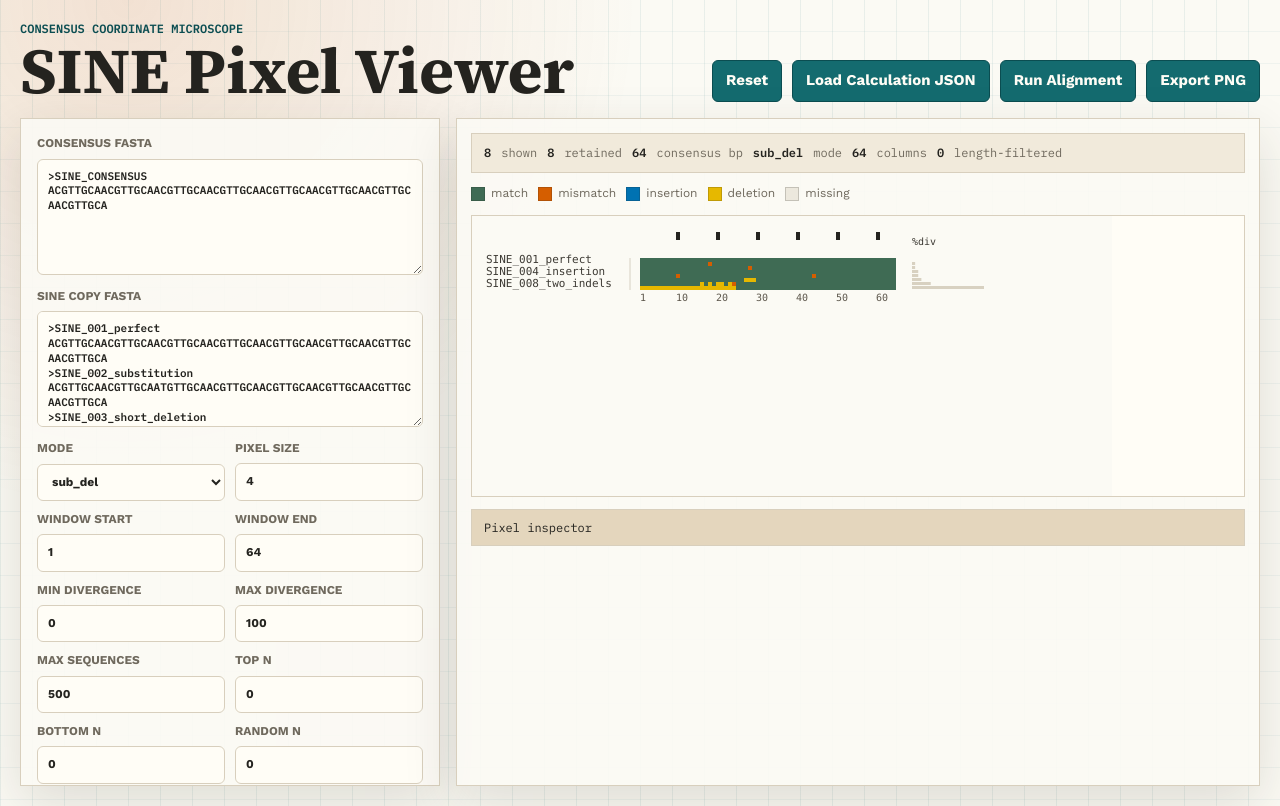
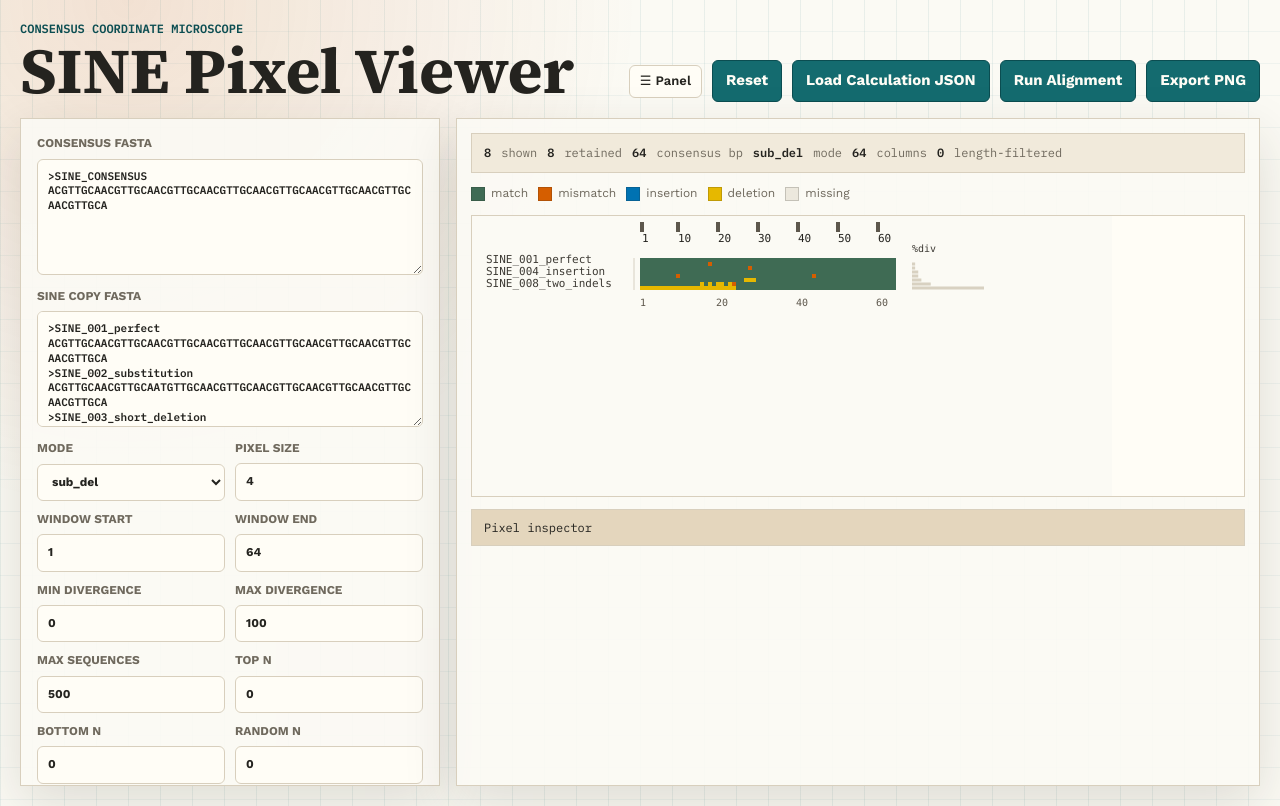
Before and after one commit to Toki-bio/SINE_pixel_viewer, a website built with Vite: page index.html in a window 1280 px wide. Built offline with nearby package versions, Linux system fonts and the light colour scheme.

Commit message:
fix: UI improvements - truncate long labels, collapsible panel, readable scale, fixed divergence bars

```diff
--- a/src/main.ts
+++ b/src/main.ts
@@ -13,6 +13,7 @@ app.innerHTML = `
       <h1>SINE Pixel Viewer</h1>
     </div>
     <div class="header-actions">
+      <button id="toggle-panel" class="toggle-panel-btn" type="button" title="Toggle control panel">☰ Panel</button>
       <button id="reset-button" type="button">Reset</button>
       <button id="load-calculation" type="button">Load Calculation JSON</button>
       <input id="calculation-input" type="file" accept="application/json,.json" hidden>
@@ -280,6 +281,9 @@ function resetAllControls() {
   document.querySelector<HTMLInputElement>('#show-divergence')!.checked = true
 }
 
+document.querySelector<HTMLButtonElement>('#toggle-panel')!.addEventListener('click', () => {
+  document.querySelector<HTMLDivElement>('.workspace')!.classList.toggle('panel-collapsed')
+})
 document.querySelector<HTMLButtonElement>('#reset-button')!.addEventListener('click', () => {
   consensusInput.value = originalConsensus
   copyInput.value = originalCopies
--- a/src/style.css
+++ b/src/style.css
@@ -105,6 +105,27 @@ h1 {
   gap: 16px;
   max-width: 1500px;
   margin: 0 auto;
+}
+
+.workspace.panel-collapsed {
+  grid-template-columns: 0 minmax(0, 1fr);
+}
+
+.workspace.panel-collapsed .control-panel {
+  display: none;
+}
+
+.toggle-panel-btn {
+  border: 1px solid var(--line);
+  background: var(--field);
+  color: var(--ink);
+  padding: 6px 10px;
+  font-weight: 600;
+  font-size: 13px;
+}
+
+.toggle-panel-btn:hover {
+  background: var(--panel);
 }
 
 .control-panel,
--- a/src/viewer.ts
+++ b/src/viewer.ts
@@ -160,21 +160,25 @@ export class SINEViewer {
   }
 
   private drawConsensus(settings: ViewerSettings, result: RenderResult, leftPad: number, columnWidth: number) {
-    if (!settings.showConsensus) {
-      return
-    }
+    if (!settings.showConsensus) return
+    // At small pixel sizes show tick marks with position numbers instead of individual bases
     this.context.fillStyle = '#24231f'
-    this.context.font = '12px Georgia, serif'
+    this.context.font = '11px "IBM Plex Mono", Consolas, monospace'
     this.context.textBaseline = 'top'
+    const minGapPx = 32
+    const interval = Math.max(10, Math.ceil(minGapPx / columnWidth / 10) * 10)
     result.columns.forEach((column, index) => {
-      if (column.insertOffset !== 0) {
-        return
-      }
-      const base = this.data.consensus[column.consensusPos - 1] ?? ''
-      if (columnWidth >= 7) {
+      if (column.insertOffset !== 0) return
+      const pos = column.consensusPos
+      if (columnWidth >= 8) {
+        const base = this.data.consensus[pos - 1] ?? ''
         this.context.fillText(base, leftPad + index * columnWidth, 12)
-      } else if (column.consensusPos % 10 === 0) {
-        this.context.fillRect(leftPad + index * columnWidth, 16, Math.max(1, columnWidth), 8)
+      } else if (pos === 1 || pos % interval === 0) {
+        const x = leftPad + index * columnWidth
+        this.context.fillStyle = '#5d574c'
+        this.context.fillRect(x, 6, Math.max(1, columnWidth), 10)
+        this.context.fillStyle = '#24231f'
+        this.context.fillText(String(pos), x + 2, 18)
       }
     })
   }
@@ -183,15 +187,23 @@ export class SINEViewer {
     this.context.fillStyle = '#3d3a34'
     this.context.font = '11px "IBM Plex Mono", Consolas, monospace'
     this.context.textBaseline = 'middle'
+    const maxLabelWidth = leftPad - 24
     result.visibleSequences.forEach((sequence, row) => {
       if (rowHeight >= 7 || row % Math.ceil(9 / rowHeight) === 0) {
-        this.context.fillText(sequence.id, 14, topPad + row * rowHeight + rowHeight / 2)
+        let label = sequence.id
+        if (this.context.measureText(label).width > maxLabelWidth) {
+          while (label.length > 3 && this.context.measureText(label + '\u2026').width > maxLabelWidth) {
+            label = label.slice(0, -1)
+          }
+          label += '\u2026'
+        }
+        this.context.fillText(label, 14, topPad + row * rowHeight + rowHeight / 2)
       }
     })
     this.context.strokeStyle = '#d6d0c2'
     this.context.beginPath()
-    this.context.moveTo(leftPad - 10, topPad)
-    this.context.lineTo(leftPad - 10, topPad + result.visibleSequences.length * rowHeight)
+    this.context.moveTo(leftPad - 6, topPad)
+    this.context.lineTo(leftPad - 6, topPad + result.visibleSequences.length * rowHeight)
     this.context.stroke()
   }
 
@@ -213,21 +225,28 @@ export class SINEViewer {
 
   private drawDivergenceBars(result: RenderResult, x: number, topPad: number, rowHeight: number) {
     this.context.fillStyle = '#d8d1c1'
+    const barHeight = Math.max(2, rowHeight - 1)
+    const barYOffset = (rowHeight - barHeight) / 2
     result.visibleSequences.forEach((sequence, row) => {
       const width = Math.min(72, sequence.divergence * 2)
-      this.context.fillRect(x, topPad + row * rowHeight, width, Math.max(1, rowHeight - 1))
+      this.context.fillRect(x, topPad + row * rowHeight + barYOffset, width, barHeight)
     })
     this.context.fillStyle = '#3d3a34'
     this.context.font = '10px "IBM Plex Mono", Consolas, monospace'
-    this.context.fillText('%div', x, Math.max(10, topPad - 16))
+    this.context.textBaseline = 'bottom'
+    this.context.fillText('%div', x, Math.max(14, topPad - 4))
   }
 
   private drawAxes(result: RenderResult, leftPad: number, topPad: number, rowHeight: number, columnWidth: number) {
     const y = topPad + result.visibleSequences.length * rowHeight + 8
     this.context.fillStyle = '#5d574c'
     this.context.font = '10px "IBM Plex Mono", Consolas, monospace'
+    this.context.textBaseline = 'top'
+    // Adaptive spacing: show label at least every ~50px
+    const minGapPx = 50
+    const interval = Math.max(10, Math.ceil(minGapPx / columnWidth / 10) * 10)
     result.columns.forEach((column, index) => {
-      if (column.insertOffset === 0 && (column.consensusPos === 1 || column.consensusPos % 10 === 0)) {
+      if (column.insertOffset === 0 && (column.consensusPos === 1 || column.consensusPos % interval === 0)) {
         this.context.fillText(String(column.consensusPos), leftPad + index * columnWidth, y)
       }
     })
```
